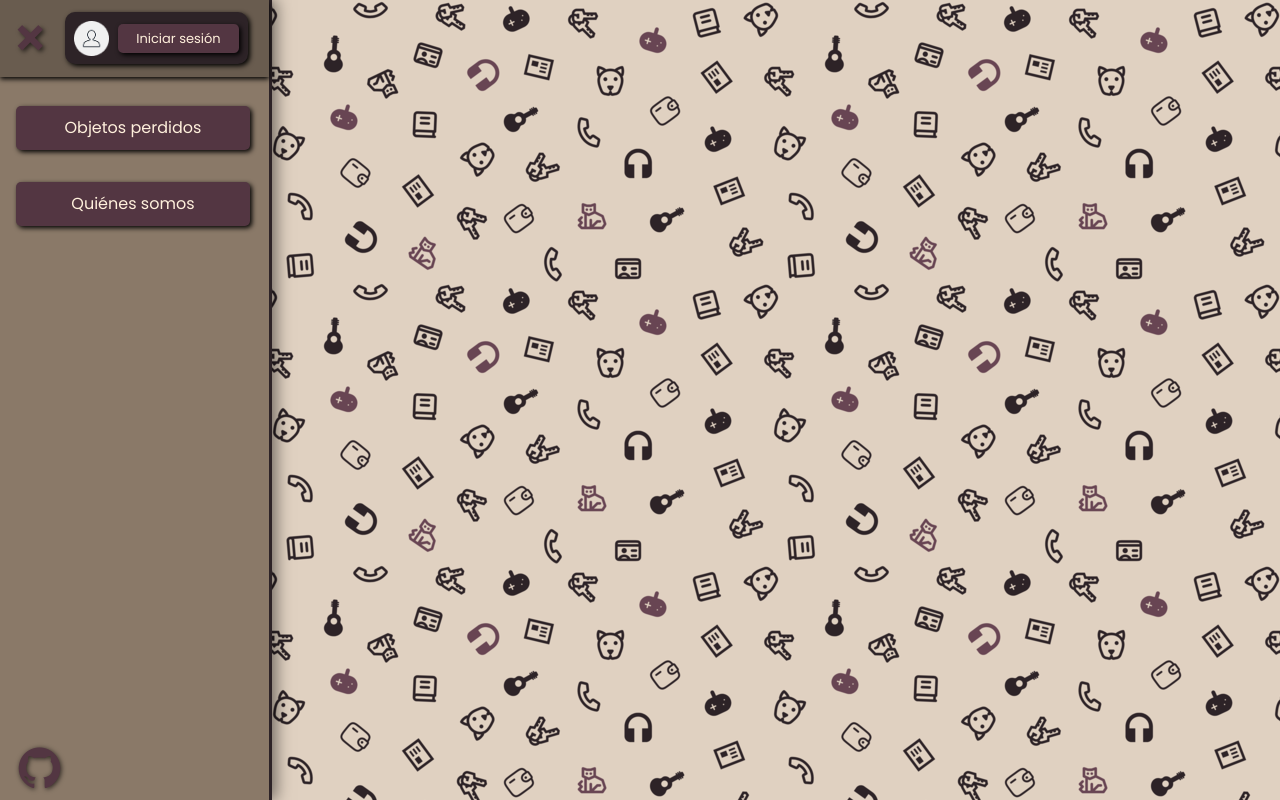
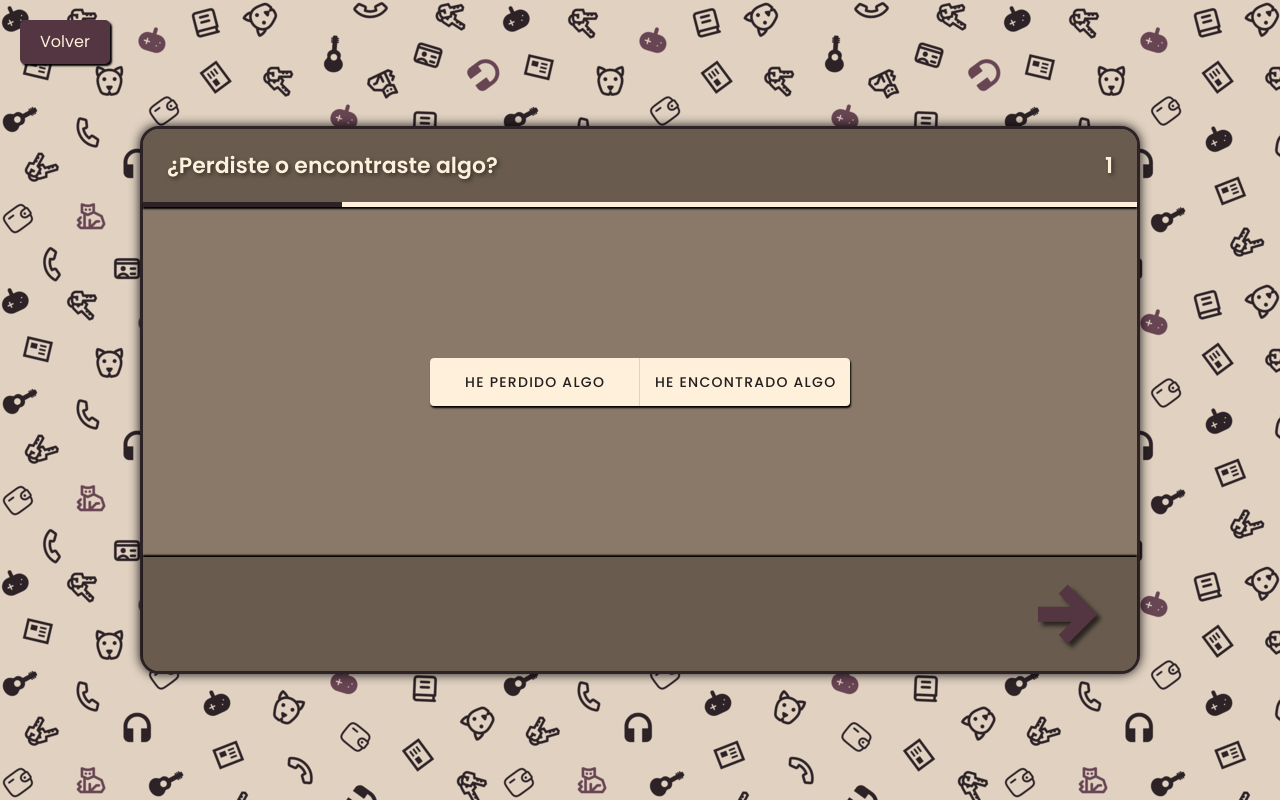
Before and after one commit to alvarosacosta/LostHub, a Vue app: page /postItem in a window 1280 px wide. Built offline with nearby package versions, Linux system fonts and the light colour scheme; no server answers.

Commit message:
feature: added a basic createItemComponent

```diff
--- /dev/null
+++ b/src/components/CreateItemComponent.vue
@@ -0,0 +1,218 @@
+<template>
+    <main class="CreateItemComponent">
+        <button class='back-button' @click="$router.back()"> Volver </button>
+        <v-form class="v-window-container">
+            <section class="title-container">
+                <h1 class="title">{{ currentTitle }}</h1>
+                <span class="step-number">{{ step }}</span>
+
+            </section>
+
+            <section class="progress-bar-container">
+                <div class="progress-bar" :style="{ width: progressWidth + '%' }"></div>
+            </section>
+
+            <v-window class="window" v-model="step">
+                <v-window-item :value="1">
+                    <article class="window-step">
+                        <v-btn-toggle
+                            class="type-buttons"
+                            v-model=type
+                            divided
+                            required
+
+                        >
+                            <v-btn
+                                density="comfortable"
+                                base-color="var(--fourth-color)"
+                                color="var(--second-color)"
+                                class="type-button"
+                                value="Perdido"
+                            >He perdido algo</v-btn>
+
+                            <v-btn
+                                density="comfortable"
+                                base-color="var(--fourth-color)"
+                                color="var(--second-color)"
+                                class="type-button"
+                                value="Encontrado"
+                            >He encontrado algo</v-btn>
+                        </v-btn-toggle>
+                    </article>
+                </v-window-item>
+
+                <v-window-item :value="2">
+                    <article class="window-step">
+
+                    </article>
+                </v-window-item>
+
+                <v-window-item :value="3">
+                    <article class="window-step">
+
+                    </article>
+                </v-window-item>
+
+                <v-window-item :value="4">
+                    <article class="window-step">
+
+                    </article>
+                </v-window-item>
+
+                <v-window-item :value="5">
+                    <article class="window-step">
+
+                    </article>
+                </v-window-item>
+            </v-window>
+
+            <v-card-actions>
+                <v-icon v-if="step > 1" class="arrow" @click="step--" size="90">mdi-arrow-left-thick</v-icon>
+
+                <v-spacer></v-spacer>
+
+                <v-icon v-if="step < 5" class="arrow" @click="step++" size="90">mdi-arrow-right-thick</v-icon>
+            </v-card-actions>
+        </v-form>
+    </main>
+</template>
+
+<script setup lang="ts">
+import { computed, Ref, ref } from 'vue'
+
+    const type : Ref<string> = ref('');
+
+    const name : Ref<string> = ref('');
+    const category : Ref<string> = ref('');
+    const subcategory : Ref<string> = ref('');
+    const description : Ref<string> = ref('');
+    const color : Ref<string> = ref('');
+    const gender : Ref<string> = ref('');
+    const files : Ref<File[] | undefined> = ref(undefined);
+
+    const location : Ref<string> = ref('');
+    const locationDescription : Ref<string> = ref('');
+    const publicTransport : Ref<string> = ref('');
+
+    const dateTime : Ref<Date> = ref(new Date());
+
+    const reward : Ref<string> = ref('');
+    const deliveryLocation : Ref<string> = ref('');
+
+    const step : Ref<number> = ref(1)
+    const currentTitle = computed(() => {
+        switch (step.value) {
+            case 1: return '¿Perdiste o encontraste algo?'
+            case 2: return '¿Qué?'
+            case 3: return '¿Dónde?'
+            case 4: return '¿Cuándo?'
+            case 5: return 'Datos finales'
+            default: return 'Account created'
+        }
+    })
+
+    const totalSteps = 5
+    const progressWidth = computed(() => {
+        return (step.value / totalSteps) * 100
+    })
+
+</script>
+
+<style scoped lang="css">
+    .CreateItemComponent {
+        display: flex;
+        justify-content: center;
+        align-items: center;
+        min-height: 100vh;
+
+        opacity: 0;
+        animation: aparecer 1s forwards;
+    }
+
+    .v-window-container {
+        background-color: var(--third-color);
+        color: var(--text-color);
+
+        box-shadow: 0px 0px 11px rgba(0, 0, 0, .9);
+        width: 100%;
+        max-width: 1000px;
+        display: flex;
+        flex-direction: column;
+
+        border-radius: 1.2em;
+        border: 3px solid var(--first-color);
+
+        margin: 1em;
+    }
+
+    .title-container {
+        background-color: var(--second-color);
+        display: flex;
+        justify-content: space-between;
+        align-items: center;
+        padding: 20px 24px;
+
+        border-radius: 1em 1em 0 0;
+    }
+
+    .title, .step-number {
+        font-size: 22px;
+        font-weight: 600;
+        text-shadow: 2px 2px 4px rgba(0, 0, 0, 0.5);
+    }
+
+    .progress-bar-container {
+        width: 100%;
+        height: 5px;
+        background-color: var(--fourth-color);
+        overflow: hidden;
+        box-shadow: 0px 2px 2px rgba(0, 0, 0, 1);
+    }
+
+    .progress-bar {
+        height: 100%;
+        background-color: var(--first-color);
+        transition: width 0.3s ease;
+    }
+
+    .window-step {
+        padding: 24px;
+        min-height: 350px;
+
+        display: flex;
+        align-items: center;
+        justify-content: center;
+    }
+
+    .type-buttons{
+        box-shadow: 1px 2px 2px rgba(0, 0, 0, 1);
+    }
+
+    .type-button {
+        width: 15em;
+    }
+
+    .v-card-actions {
+        background-color: var(--second-color);
+        box-shadow: 0px -2px 2px rgba(0, 0, 0, 1);
+        display: flex;
+        align-items: center;
+        padding: 12px 24px;
+
+        border-radius: 0 0 1em 1em;
+    }
+
+    .arrow {
+        filter: drop-shadow(4px 4px 2px rgba(0, 0, 0, .6));
+        color: var(--first-accent-color);
+
+        position: relative;
+    }
+
+    .arrow:hover {
+        color: var(--second-accent-color);
+        transform: scale(1.2);
+
+    }
+
+</style>
--- a/src/components/ItemCardComponent.vue
+++ b/src/components/ItemCardComponent.vue
@@ -296,6 +296,11 @@ import { ref, Ref, watch } from 'vue';
 
     }
 
+    .view-details-arrow:hover{
+        transform: scale(1.2);
+
+    }
+
     .carousel {
         position: relative;
     }
--- a/src/components/ItemDetailsComponent.vue
+++ b/src/components/ItemDetailsComponent.vue
@@ -621,19 +621,19 @@ import { Ref, ref, watch } from 'vue';
         border-radius: .5em;
         font-size: 12px;
         white-space: nowrap;
-        opacity: 0;
         pointer-events: none;
         z-index: 10;
 
         transition-delay: 0s;
         transition: opacity 0.3s ease;
 
+        opacity: 1;
     }
 
-    .save-container:hover .tooltip, .notify-container:hover .tooltip {
+    /* .save-container:hover .tooltip, .notify-container:hover .tooltip {
         opacity: 1;
         transition-delay: 0.4s;
-    }
+    } */
 
     @media (max-width: 1090px) {
         .item {
--- a/src/components/SidebarComponent.vue
+++ b/src/components/SidebarComponent.vue
@@ -42,7 +42,7 @@
                 <v-icon class="github-icon" size="50" color="var(--first-accent-color)">mdi-github</v-icon>
             </a>
 
-            <router-link v-if="userProfile" class="publish-button" to="/">
+            <router-link v-if="userProfile" class="publish-button" to="/postItem">
                 <v-icon class="new-post-icon" size="40" color="var(--fourth-color)">mdi-feather</v-icon>
             </router-link>
         </section>
--- /dev/null
+++ b/src/containers/CreateItemContainer.vue
@@ -0,0 +1,10 @@
+<template>
+    <main class="CreateItemContainer">
+        <CreateItemComponent></CreateItemComponent>
+    </main>
+</template>
+
+<script setup lang="ts">
+import CreateItemComponent from '@/components/CreateItemComponent.vue';
+
+</script>
--- a/src/router/index.ts
+++ b/src/router/index.ts
@@ -32,6 +32,12 @@ const routes: Array<RouteRecordRaw> = [
     meta: { hasSidebar: true }
   },
   {
+    path: '/postItem',
+    name: 'postItem',
+    component: () => import('@/views/CreateItemView.vue'),
+    meta: { hasSidebar: false }
+  },
+  {
     path: '/profile/:userID',
     name: 'foreign-profile',
     component: () => import('@/views/ProfileView.vue'),
--- /dev/null
+++ b/src/views/CreateItemView.vue
@@ -0,0 +1,10 @@
+<template>
+    <main class="CreateItemView">
+        <CreateItemContainer></CreateItemContainer>
+    </main>
+</template>
+
+<script setup lang="ts">
+import CreateItemContainer from '@/containers/CreateItemContainer.vue';
+
+</script>
```
Also changed, not shown: src/enums/item_enums.ts (+6 -1 lines).
